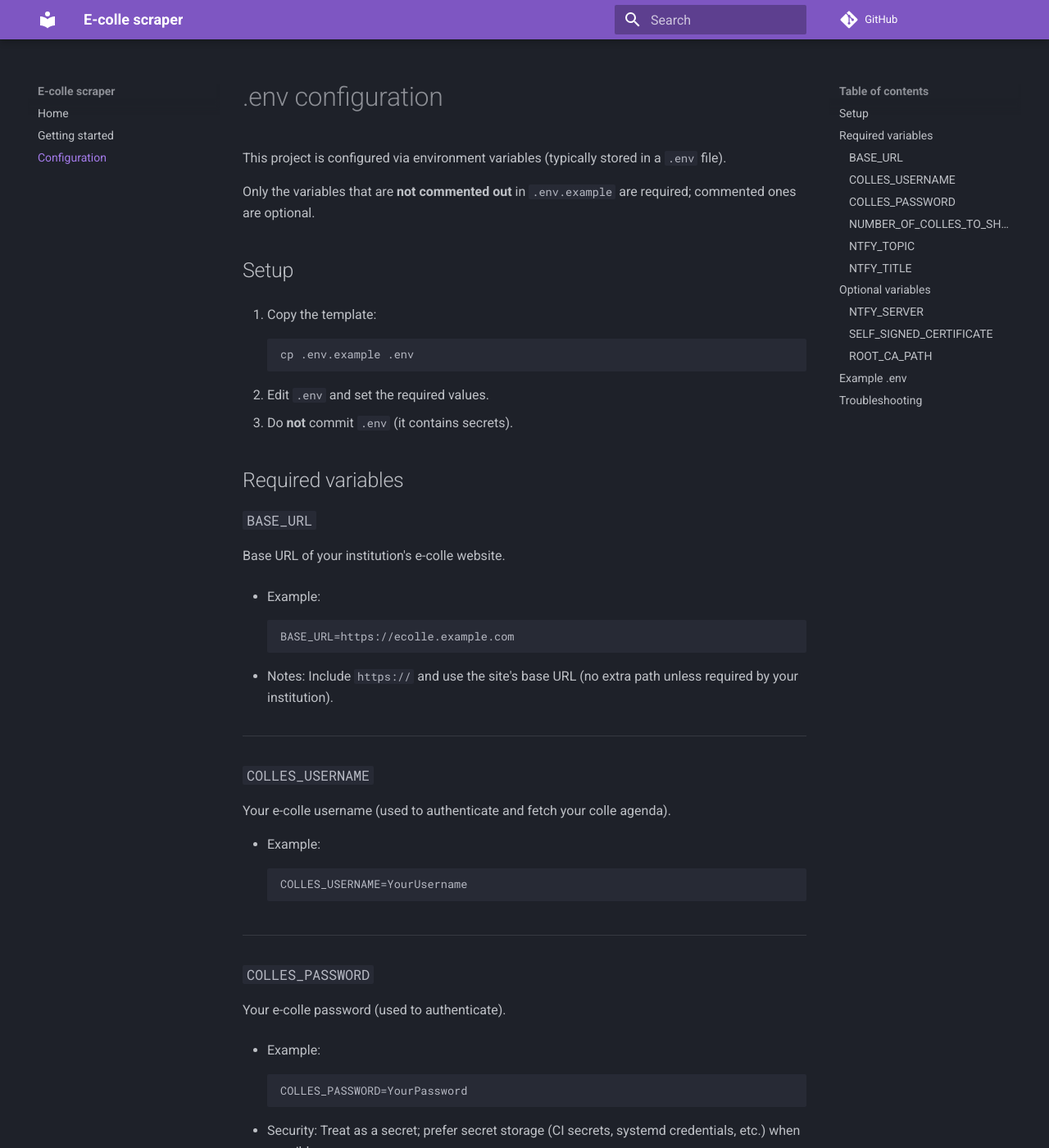
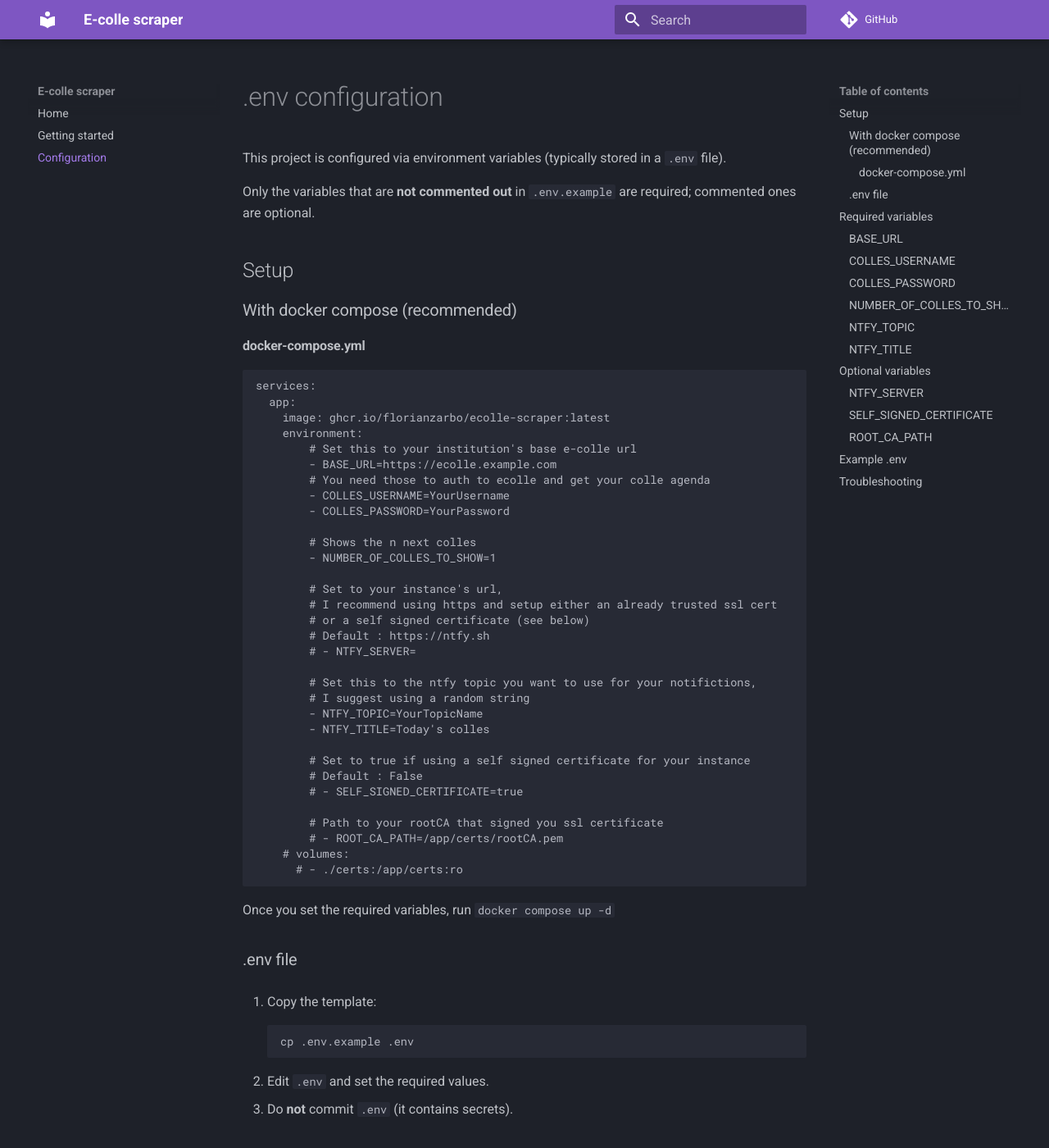
Before and after one commit to florianzarbo/ecolle-scraper, an MkDocs documentation site: the page built from docs/configuration.md, in a window 1280 px wide and 1400 px high. Shown: the whole window at 82% size. Built offline with MkDocs 1.6.1 and Material for MkDocs 9.7.7, drawn with Linux system fonts in a browser that asks for light colours; comment, search, counter and statistics services are not loaded.

Commit message:
updated configuration

````diff
--- a/docs/configuration.md
+++ b/docs/configuration.md
@@ -5,6 +5,52 @@ This project is configured via environment variables (typically stored in a `.en
 Only the variables that are **not commented out** in `.env.example` are required; commented ones are optional.
 
 ## Setup
+
+
+### With docker compose (recommended)
+
+#### docker-compose.yml
+
+```
+services:
+  app:
+    image: ghcr.io/florianzarbo/ecolle-scraper:latest
+    environment:
+        # Set this to your institution's base e-colle url
+        - BASE_URL=https://ecolle.example.com
+        # You need those to auth to ecolle and get your colle agenda
+        - COLLES_USERNAME=YourUsername
+        - COLLES_PASSWORD=YourPassword
+
+        # Shows the n next colles
+        - NUMBER_OF_COLLES_TO_SHOW=1
+
+        # Set to your instance's url,
+        # I recommend using https and setup either an already trusted ssl cert
+        # or a self signed certificate (see below)
+        # Default : https://ntfy.sh
+        # - NTFY_SERVER=
+
+        # Set this to the ntfy topic you want to use for your notifictions,
+        # I suggest using a random string
+        - NTFY_TOPIC=YourTopicName
+        - NTFY_TITLE=Today's colles
+
+        # Set to true if using a self signed certificate for your instance
+        # Default : False
+        # - SELF_SIGNED_CERTIFICATE=true
+
+        # Path to your rootCA that signed you ssl certificate
+        # - ROOT_CA_PATH=/app/certs/rootCA.pem
+    # volumes:
+      # - ./certs:/app/certs:ro
+```
+
+Once you set the required variables, run `docker compose up -d`
+
+
+
+### .env file
 
 1. Copy the template:
 
````
Also changed, not shown: README.md (+0 -32 lines), docs/docker-compose.yml (added, +32 -0 lines), docs/getting-started.md (+10 -28 lines).
